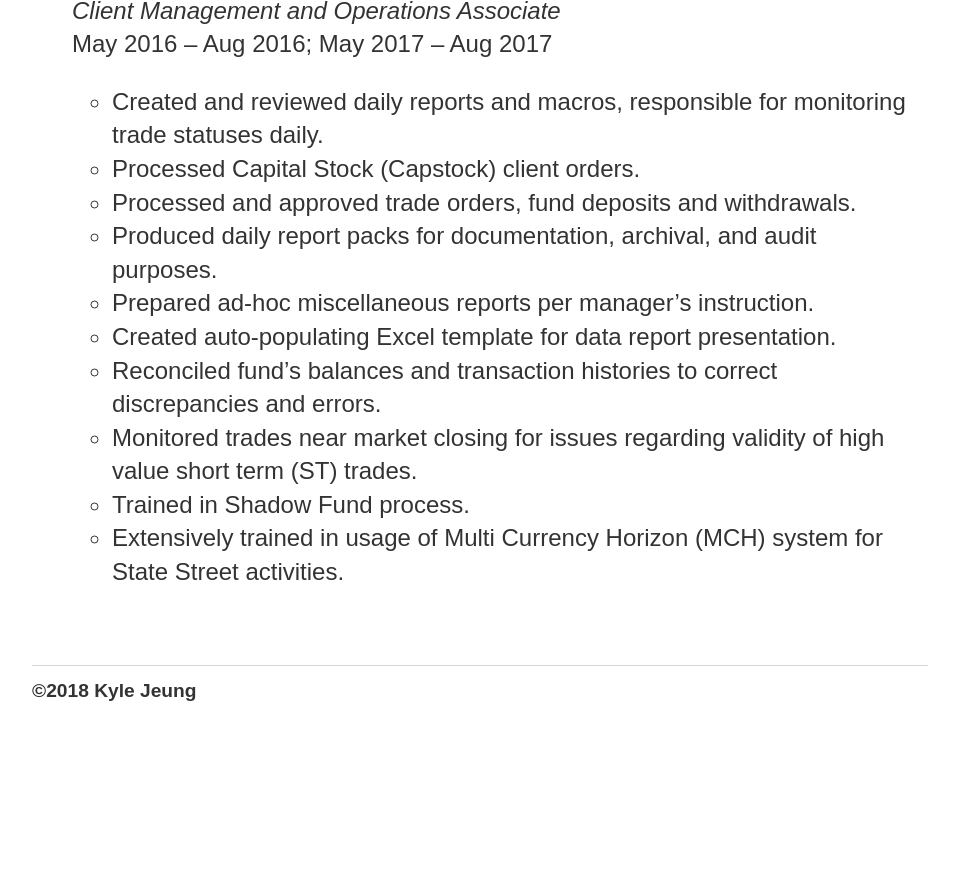
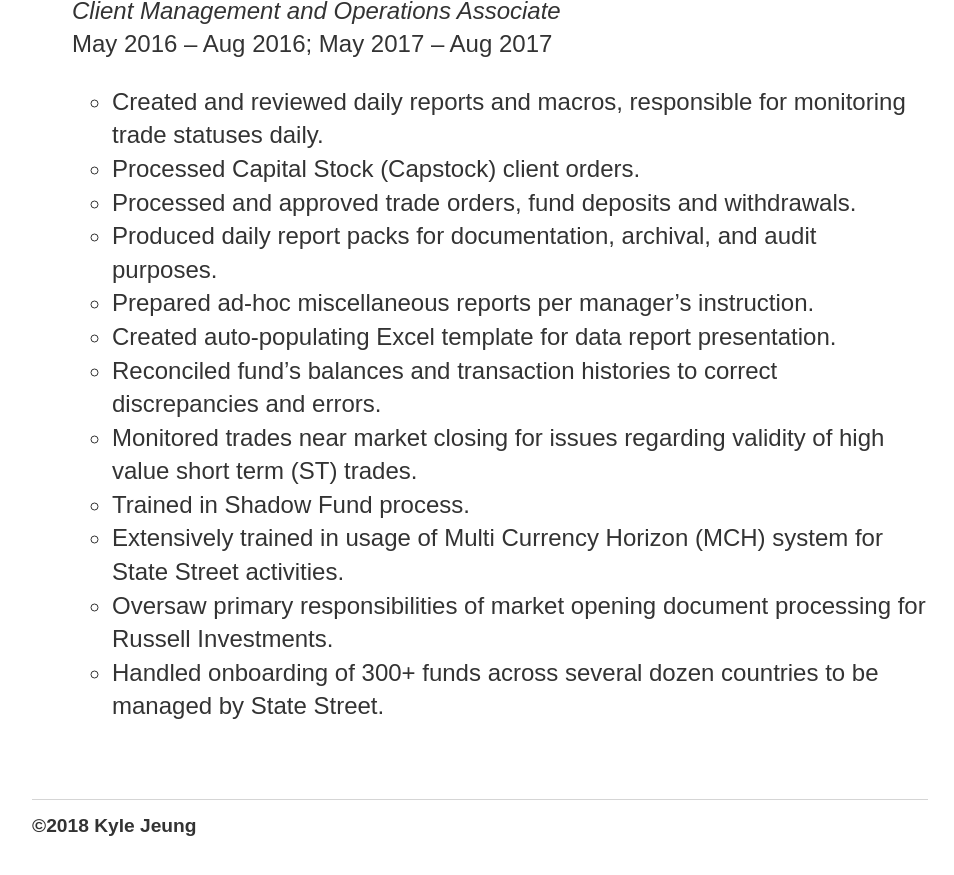
Before and after one commit to jeungkyle/portfolio, a Jekyll site: the page built from work/index.html, in a window 1280 px wide and 900 px high, scrolled down 1172 px. Shown: the top 875 px of the window, without its empty margins (160-1114 px from the left). Built offline with Jekyll 4.4.1, drawn with Linux system fonts in a browser that asks for light colours; before the commit the page ends 1937 px from its top, so only the background shows below that.

Commit message:
Update index.html

```diff
--- a/work/index.html
+++ b/work/index.html
@@ -44,5 +44,8 @@
     <li>Monitored trades near market closing for issues regarding validity of high value short term (ST) trades.</li>
     <li>Trained in Shadow Fund process.</li>
     <li>Extensively trained in usage of Multi Currency Horizon (MCH) system for State Street activities.</li>
+    <li>Oversaw primary responsibilities of market opening document processing for Russell Investments.</li>
+    <li>Handled onboarding of 300+ funds across several dozen countries to be managed by State Street.</li>
+
   </ul>
 </p><br>
```
